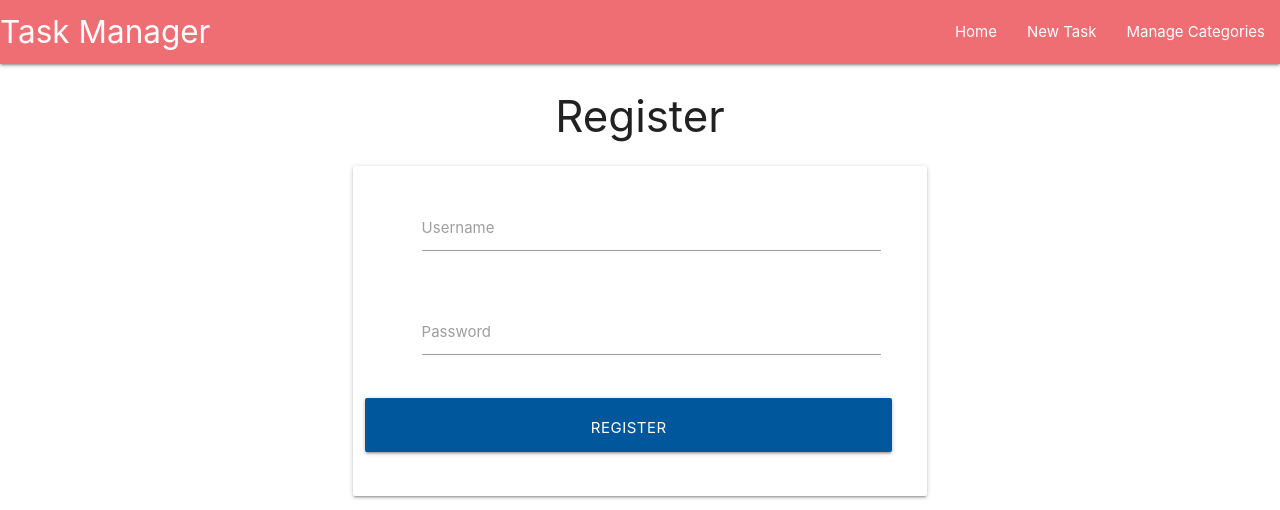
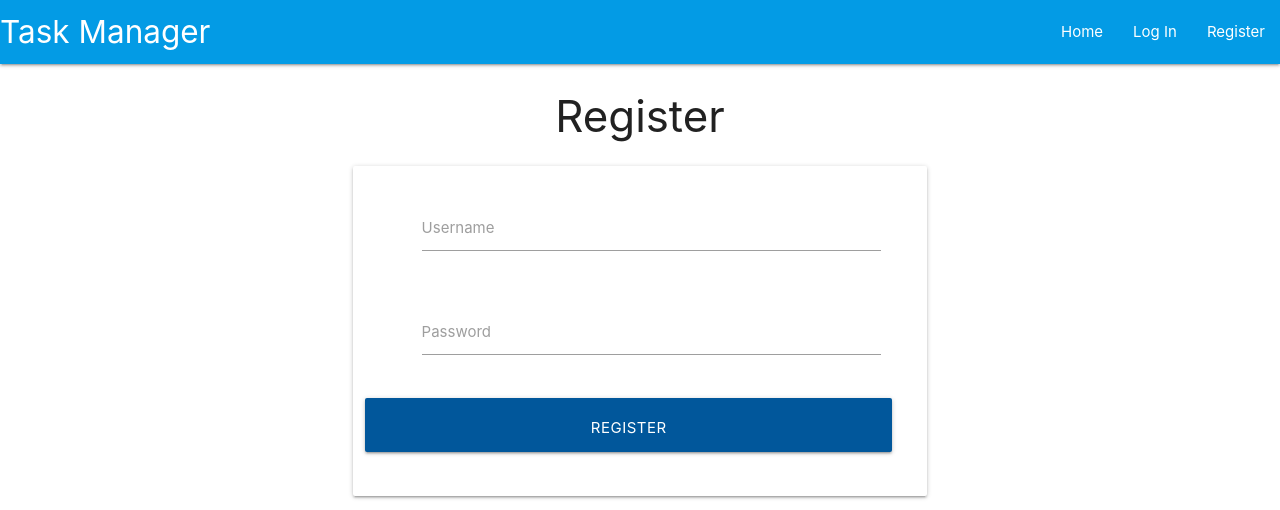
Before and after one commit to jonathan-odonnell/task-manager, a Flask app: page /register in a window 1280 px wide. Shown: the top 510 px of the page. Run offline with Flask 2, Linux system fonts and the light colour scheme; some libraries are stand-ins or nearby versions.

Commit message:
added search to tasks page and updated navbar links

```diff
--- a/templates/base.html
+++ b/templates/base.html
@@ -22,25 +22,76 @@
     <title>Task Manager</title>
   </head>
   <body>
-    <nav>
+    <header>
+      <!-- top navbar -->
+      <nav class="nav-extended text-shadow light-blue darken-1">
         <div class="nav-wrapper">
-        <a href="{{url_for('tasks')}}" class="brand-logo">Task Manager</a>
-        <a href="#" data-target="mobile-demo" class="sidenav-trigger"
-          ><i class="material-icons">menu</i></a
+          <a href="{{ url_for('get_tasks') }}" class="brand-logo"
+            >Task Manager</a
           >
+          <a href="#" data-target="mobile-demo" class="sidenav-trigger right"
+            ><i class="fas fa-bars"></i
+          ></a>
           <ul class="right hide-on-med-and-down">
-          <li><a href="{{url_for('tasks')}}">Home</a></li>
-          <li><a href="{{url_for('new_task')}}">New Task</a></li>
-          <li><a href="{{url_for('categories')}}">Manage Categories</a></li>
+            <li><a href="{{ url_for('get_tasks') }}">Home</a></li>
+            {% if session.user %}
+            <li>
+              <a href="{{ url_for('profile', username=session['user']) }}"
+                >Profile</a
+              >
+            </li>
+            <li><a href="{{ url_for('add_task') }}">New Task</a></li>
+            {% if session.user|lower == "admin"|lower %}
+            <li>
+              <a href="{{ url_for('get_categories') }}">Manage Categories</a>
+            </li>
+            {% endif %}
+            <li><a href="{{ url_for('logout') }}">Log Out</a></li>
+            {% else %}
+            <li><a href="{{ url_for('login') }}">Log In</a></li>
+            <li><a href="{{ url_for('register') }}">Register</a></li>
+            {% endif %}
           </ul>
         </div>
       </nav>
+
+      <!-- mobile sidenav -->
       <ul class="sidenav" id="mobile-demo">
-      <li><a href="{{url_for('tasks')}}">Home</a></li>
-      <li><a href="{{url_for('new_task')}}">New Task</a></li>
-      <li><a href="{{url_for('categories')}}">Manage Categories</a></li>
+        <li>
+          <h4 class="center-align light-blue-text text-darken 4">
+            Task Manager
+          </h4>
+        </li>
+        <li><a href="{{ url_for('get_tasks') }}">Home</a></li>
+        {% if session.user %}
+        <li>
+          <a href="{{ url_for('profile', username=session['user']) }}"
+            >Profile</a
+          >
+        </li>
+        <li><a href="{{ url_for('add_task') }}">New Task</a></li>
+        {% if session.user|lower == "admin"|lower %}
+        <li><a href="{{ url_for('get_categories') }}">Manage Categories</a></li>
+        {% endif %}
+        <li><a href="{{ url_for('logout') }}">Log Out</a></li>
+        {% else %}
+        <li><a href="{{ url_for('login') }}">Log In</a></li>
+        <li><a href="{{ url_for('register') }}">Register</a></li>
+        {% endif %}
       </ul>
-    <div class="container">{% block content %} {% endblock %}</div>
+    </header>
+
+    <section>
+      <!-- flash messages -->
+      {% with messages = get_flashed_messages() %} {% if messages %} {% for
+      message in messages %}
+      <div class="row flashes">
+        <h4 class="light-blue lighten-4 center-align">{{ message }}</h4>
+      </div>
+      {% endfor %} {% endif %} {% endwith %}
+    </section>
+
+    <main class="container">{% block content %} {% endblock %}</main>
     <script
       src="https://code.jquery.com/jquery-3.5.1.min.js"
       integrity="sha256-9/aliU8dGd2tb6OSsuzixeV4y/faTqgFtohetphbbj0="
--- a/templates/register.html
+++ b/templates/register.html
@@ -9,13 +9,6 @@
     action="{{ url_for('register') }}"
   >
     <div class="card-panel">
-      {% with messages = get_flashed_messages() %} {% if messages %}
-      <ul class="flashes">
-        {% for message in messages %}
-        <li>{{ message }}</li>
-        {% endfor %}
-      </ul>
-      {% endif %} {% endwith %}
       <!-- username -->
       <div class="row">
         <div class="input-field col s12">
```
Also changed, not shown: templates/login.html (+0 -7 lines), templates/tasks.html (+31 -1 lines). Lines whose indentation alone changed are shown as unchanged.
